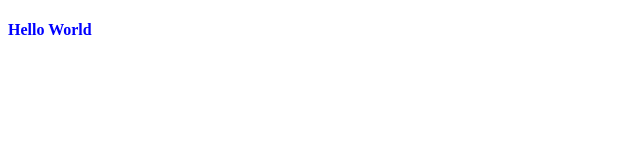
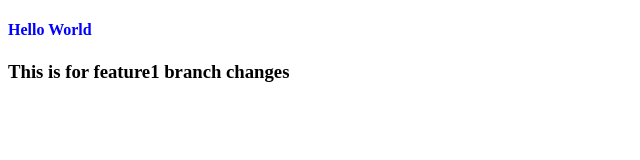
Before and after one commit to Avaneesh-Yadav/local-repo, a plain HTML site: page index.html in a window 1280 px wide. Shown: the whole page, without its empty margins (0-640 px from the left). Drawn offline with Linux system fonts and the light colour scheme.

Commit message:
add new h3 tag

```diff
--- a/index.html
+++ b/index.html
@@ -10,6 +10,7 @@
 
 <body>
     <h4>Hello World</h4>
+    <h3>This is for feature1 branch changes</h3>
 </body>
 
 </html>
```
